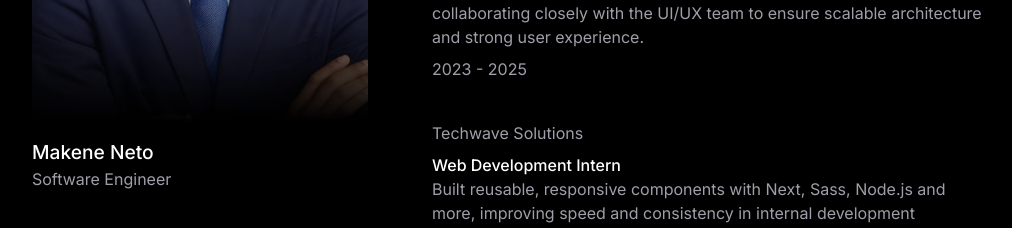
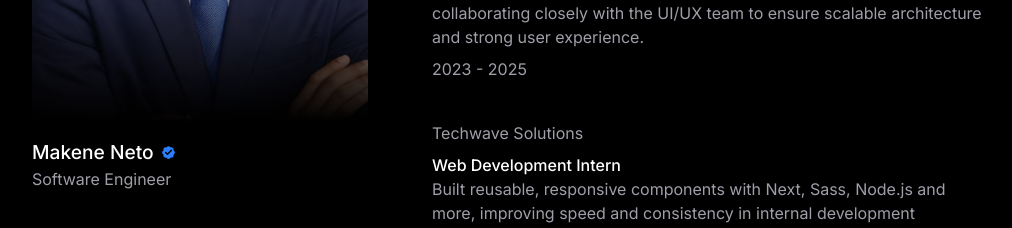
Before and after one commit to makeneto/makenedev, a React (Vite) app: page /about in a window 1280 px wide. Shown: the part 940-1168 px from the top of the page, without its empty margins (128-1140 px from the left). Built offline with nearby package versions, Linux system fonts and the light colour scheme; a web font is replaced by a local one.

Commit message:
feat(profile): restructure ProfileHeader layout to include badge

```diff
--- a/src/components/about/ProfileHeader.tsx
+++ b/src/components/about/ProfileHeader.tsx
@@ -1,3 +1,4 @@
+import { BadgeCheck } from "lucide-react"
 import { profile } from "../../data/profile"
 
 export default function ProfileHeader() {
@@ -5,7 +6,10 @@ export default function ProfileHeader() {
 
   return (
     <section className="profile__header">
-      <h1 className="profile__header--name">{name}</h1>
+      <div className="flex items-center gap-1.5">
+        <h1 className="profile__header--name">{name}</h1>
+        <BadgeCheck size={17} className="fill-blue-500 text-black" />
+      </div>
       <p className="profile__header--title">{title}</p>
     </section>
   )
```
